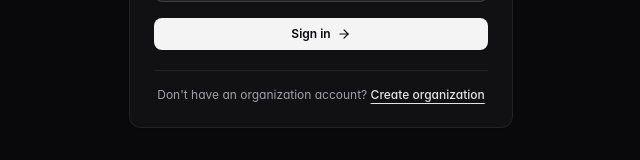
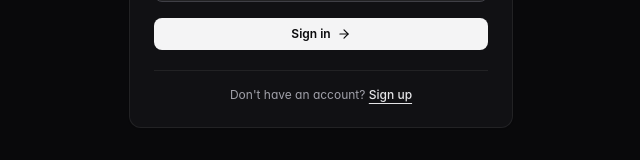
Before and after one commit to Manikanth8910/stockflow-mvp, a Next.js app: page /login in a window 1280 px wide. Shown: the part 517-677 px from the top of the page, without its empty margins (319-959 px from the left). Built offline with nearby package versions, Linux system fonts and the light colour scheme.

Commit message:
fix(login): update footer link text to 'Don\'t have an account? Sign up'

```diff
--- a/src/app/login/page.tsx
+++ b/src/app/login/page.tsx
@@ -143,12 +143,12 @@ export default function LoginPage() {
           </form>
 
           <div className="mt-5 text-center text-xs text-zinc-400 pt-4 border-t border-zinc-800/80">
-            Don't have an organization account?{' '}
+            Don't have an account?{' '}
             <Link
               href="/signup"
               className="font-medium text-zinc-200 hover:text-white underline underline-offset-4"
             >
-              Create organization
+              Sign up
             </Link>
           </div>
         </div>
```
